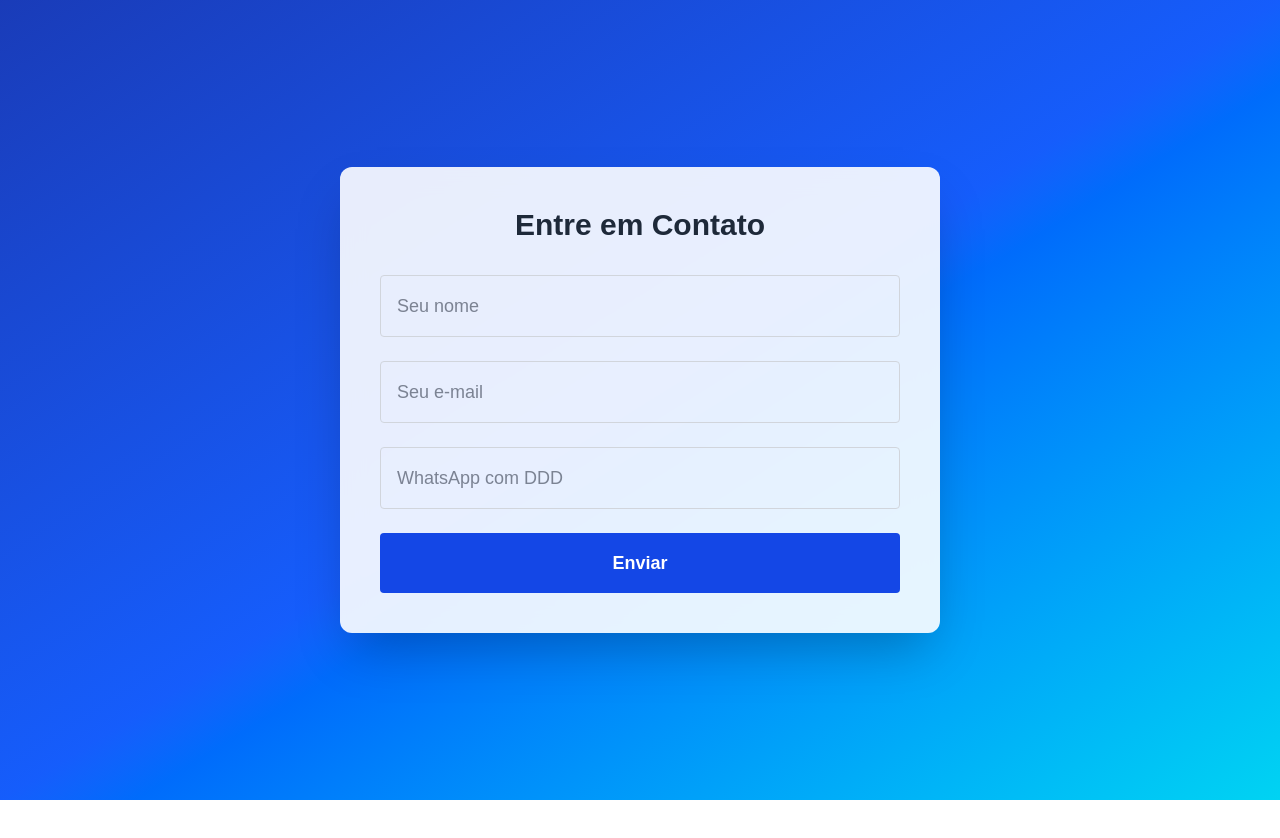
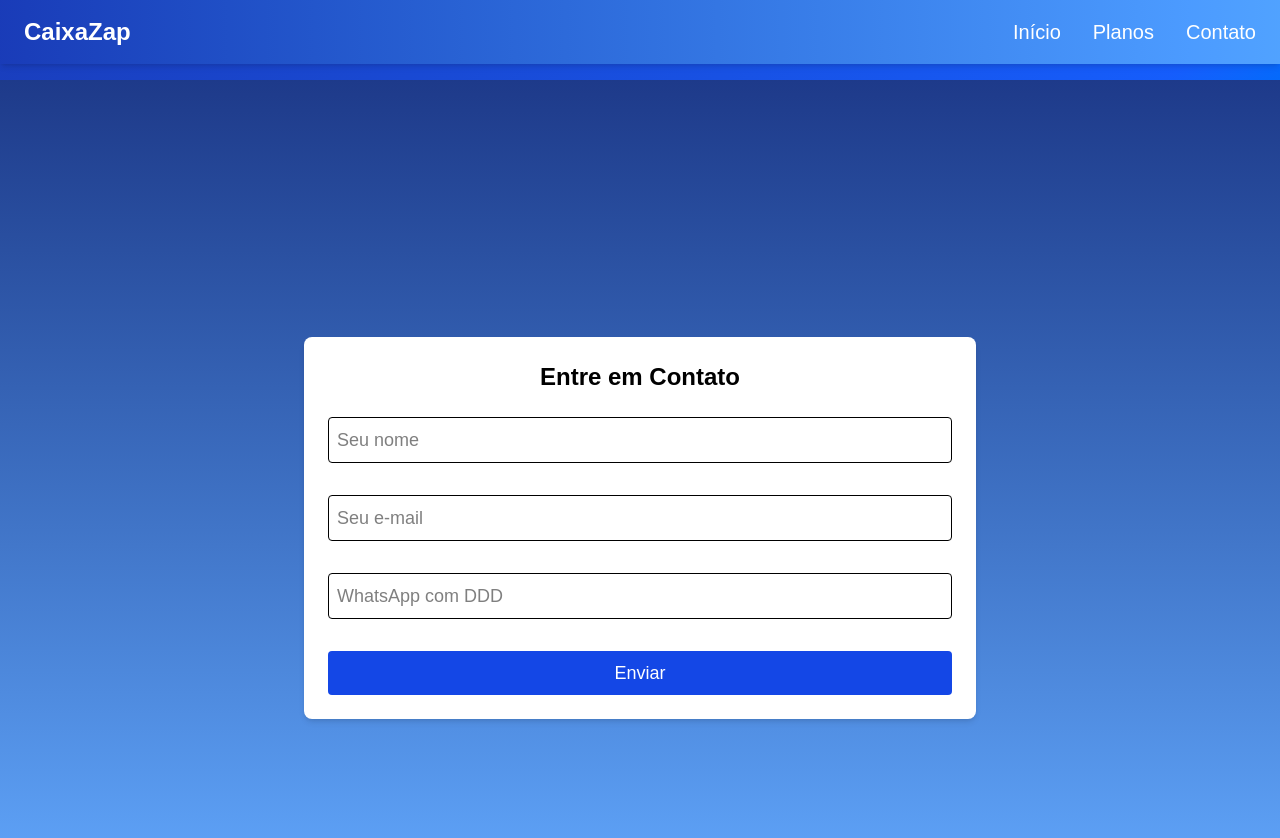
Before and after one commit to agnaldolsousa/caixazap, a Next.js app: page /contato in a window 1280 px wide. Shown: the top 838 px of the page. Before the commit the page ends 800 px from the top, so only its background shows below. Built offline with nearby package versions, Linux system fonts and the light colour scheme.

Commit message:
Fix Navbar (default export + Link) + ajustes de layout

```diff
--- a/postcss.config.mjs
+++ b/postcss.config.mjs
@@ -1,5 +1,6 @@
-const config = {
-  plugins: ["@tailwindcss/postcss"],
+/** @type {import('postcss-load-config').Config} */
+export default {
+  plugins: {
+    '@tailwindcss/postcss': {},
+  },
 };
-
-export default config;
--- /dev/null
+++ b/src/app/components/Contato.js
@@ -0,0 +1,31 @@
+"use client";
+
+export default function Contato() {
+  return (
+    <section className="app-bg py-16 px-4">
+      <div className="max-w-lg mx-auto app-card">
+        <h2 className="app-title">Entre em Contato</h2>
+
+        <form className="space-y-4">
+          <input
+            type="text"
+            placeholder="Seu nome"
+            className="app-input"
+          />
+          <input
+            type="email"
+            placeholder="Seu e-mail"
+            className="app-input"
+          />
+          <textarea
+            placeholder="Sua mensagem"
+            className="app-input h-32 resize-none"
+          ></textarea>
+          <button type="submit" className="app-btn w-full">
+            Enviar Mensagem
+          </button>
+        </form>
+      </div>
+    </section>
+  );
+}
--- a/src/app/components/Contato.tsx
+++ /dev/null
@@ -1,32 +0,0 @@
-"use client";
-
-export default function Contato() {
-  return (
-    <section className="py-16 px-4 bg-white text-gray-800 text-center">
-      <h2 className="text-3xl font-bold mb-6">Entre em Contato</h2>
-      <form className="max-w-md mx-auto space-y-4">
-        <input
-          type="text"
-          placeholder="Seu nome"
-          className="w-full border rounded px-4 py-2"
-        />
-        <input
-          type="email"
-          placeholder="Seu e-mail"
-          className="w-full border rounded px-4 py-2"
-        />
-        <input
-          type="tel"
-          placeholder="WhatsApp com DDD"
-          className="w-full border rounded px-4 py-2"
-        />
-        <button
-          type="submit"
-          className="bg-blue-600 text-white px-6 py-2 rounded hover:bg-blue-700"
-        >
-          Enviar
-        </button>
-      </form>
-    </section>
-  );
-}
--- a/src/app/components/Navbar.tsx
+++ b/src/app/components/Navbar.tsx
@@ -1,32 +1,21 @@
-'use client'
-import Link from 'next/link'
+'use client';
+
+import Link from 'next/link';
 
 export default function Navbar() {
   return (
-    <nav className="fixed top-0 left-0 w-full bg-gradient-to-r from-blue-600 to-fuchsia-600 text-white shadow-md z-50">
-      <div className="max-w-7xl mx-auto px-4 py-3 flex justify-between items-center">
-        {/* LOGO */}
-        <h1 className="text-xl font-bold">Caixazap</h1>
+    <nav className="fixed top-0 left-0 w-full bg-gradient-to-r from-blue-800 to-blue-400 text-white shadow-md z-50">
+      <div className="max-w-7xl mx-auto px-6 py-4 flex justify-between items-center">
+        {/* Logo */}
+        <Link href="/" className="text-2xl font-bold">CaixaZap</Link>
 
-        {/* BOTÕES DA NAVBAR */}
-        <ul className="flex space-x-6 text-sm font-medium">
-          <li>
-            <Link href="/login" className="hover:underline">
-              Início
-            </Link>
-          </li>
-          <li>
-            <Link href="/planos" className="hover:underline">
-              Planos
-            </Link>
-          </li>
-          <li>
-            <Link href="/contato" className="hover:underline">
-              Contato
-            </Link>
-          </li>
-        </ul>
+        {/* Links */}
+        <div className="flex space-x-8">
+          <Link href="/" className="hover:underline text-lg md:text-xl">Início</Link>
+          <Link href="/planos" className="hover:underline text-lg md:text-xl">Planos</Link>
+          <Link href="/contato" className="hover:underline text-lg md:text-xl">Contato</Link>
+        </div>
       </div>
     </nav>
-  )
+  );
 }
--- a/src/app/contato/page.tsx
+++ b/src/app/contato/page.tsx
@@ -1,34 +1,39 @@
+// src/app/contato/page.tsx
+export const metadata = {
+  title: 'Contato — CaixaZap',
+};
+
 export default function Contato() {
   return (
-    <div className="flex items-center justify-center min-h-screen w-full">
-      <form className="bg-white/90 backdrop-blur-md p-10 rounded-xl shadow-2xl w-[600px]">
-        <h1 className="text-3xl font-bold mb-8 text-center text-gray-800">Entre em Contato</h1>
+    <div className="app-bg app-text min-h-screen pt-24 px-4 flex items-center justify-center">
+      <form className="app-card w-full max-w-2xl p-8 md:p-10">
+        <h1 className="app-title text-3xl md:text-4xl">Entre em Contato</h1>
 
         <input
           type="text"
           placeholder="Seu nome"
-          className="w-full p-4 mb-6 border border-gray-300 rounded text-lg text-gray-900"
+          className="app-input text-lg mb-6 md:mb-8"
         />
 
         <input
           type="email"
           placeholder="Seu e-mail"
-          className="w-full p-4 mb-6 border border-gray-300 rounded text-lg text-gray-900"
+          className="app-input text-lg mb-6 md:mb-8"
         />
 
         <input
           type="text"
           placeholder="WhatsApp com DDD"
-          className="w-full p-4 mb-6 border border-gray-300 rounded text-lg text-gray-900"
+          className="app-input text-lg mb-8"
         />
 
         <button
           type="submit"
-          className="w-full bg-blue-700 text-white py-4 rounded text-lg font-semibold hover:bg-blue-800 transition"
+          className="app-btn w-full py-3 md:py-4 text-lg"
         >
           Enviar
         </button>
       </form>
     </div>
-  )
+  );
 }
--- a/src/app/globals.css
+++ b/src/app/globals.css
@@ -1,6 +1,10 @@
+/* Carrega o Tailwind (v4) */
 @import "tailwindcss";
 
+/* Paleta base do site */
 :root {
+  --bg-from: #1e3a8a;  /* blue-800 */
+  --bg-to:   #60a5fa;  /* blue-400 */
   --background: #ffffff;
   --foreground: #171717;
 }
@@ -13,36 +17,15 @@
 }
 
 body {
-    color: var(--foreground);
+  color: var(--foreground);
   font-family: Arial, Helvetica, sans-serif;
 }
 
 /* ===== CaixaZap Theme (utilitárias) ===== */
-.app-bg {
-  /* Fundo padrão (gradiente azul → azul) */
-  @apply bg-gradient-to-b from-blue-800 to-blue-400;
+@layer utilities {
+  .app-bg    { @apply min-h-screen bg-gradient-to-b from-[var(--bg-from)] to-[var(--bg-to)] text-white; }
+  .app-card  { @apply bg-white text-black p-6 rounded-lg shadow-md; }
+  .app-input { @apply w-full p-2 border rounded; }
+  .app-btn   { @apply bg-blue-700 hover:bg-blue-800 text-white px-4 py-2 rounded; }
+  .app-title { @apply text-2xl font-bold text-center mb-6; }
 }
-
-.app-text {
-  @apply text-white;
-}
-
-.app-card {
-  /* Cartões/boxes padrão */
-  @apply bg-white text-black p-6 rounded-lg shadow-md;
-}
-
-.app-input {
-  /* Inputs padrão */
-  @apply w-full p-2 border rounded;
-}
-
-.app-btn {
-  /* Botão primário padrão */
-  @apply bg-blue-700 hover:bg-blue-800 text-white px-4 py-2 rounded;
-}
-
-/* (Opcional) Títulos padrão */
-.app-title {
-  @apply text-2xl font-bold text-center mb-6;
-}
--- a/src/app/layout.tsx
+++ b/src/app/layout.tsx
@@ -1,18 +1,20 @@
-// src/app/layout.tsx
-import './globals.css'
+import './globals.css';
+import Navbar from './components/Navbar';
 
 export const metadata = {
   title: 'Projeto CaixaZap',
   description: 'Sistema de Gestão de Restaurantes',
-}
+};
 
 export default function RootLayout({ children }: { children: React.ReactNode }) {
   return (
     <html lang="pt-BR">
       <body className="bg-gradient-to-br from-blue-800 via-blue-600 to-cyan-400 text-white">
-
+        <Navbar />
+        {/* Espaço para a navbar fixa não cobrir o conteúdo */}
+        <div className="h-16 md:h-20" />
         {children}
       </body>
     </html>
-  )
+  );
 }
```
